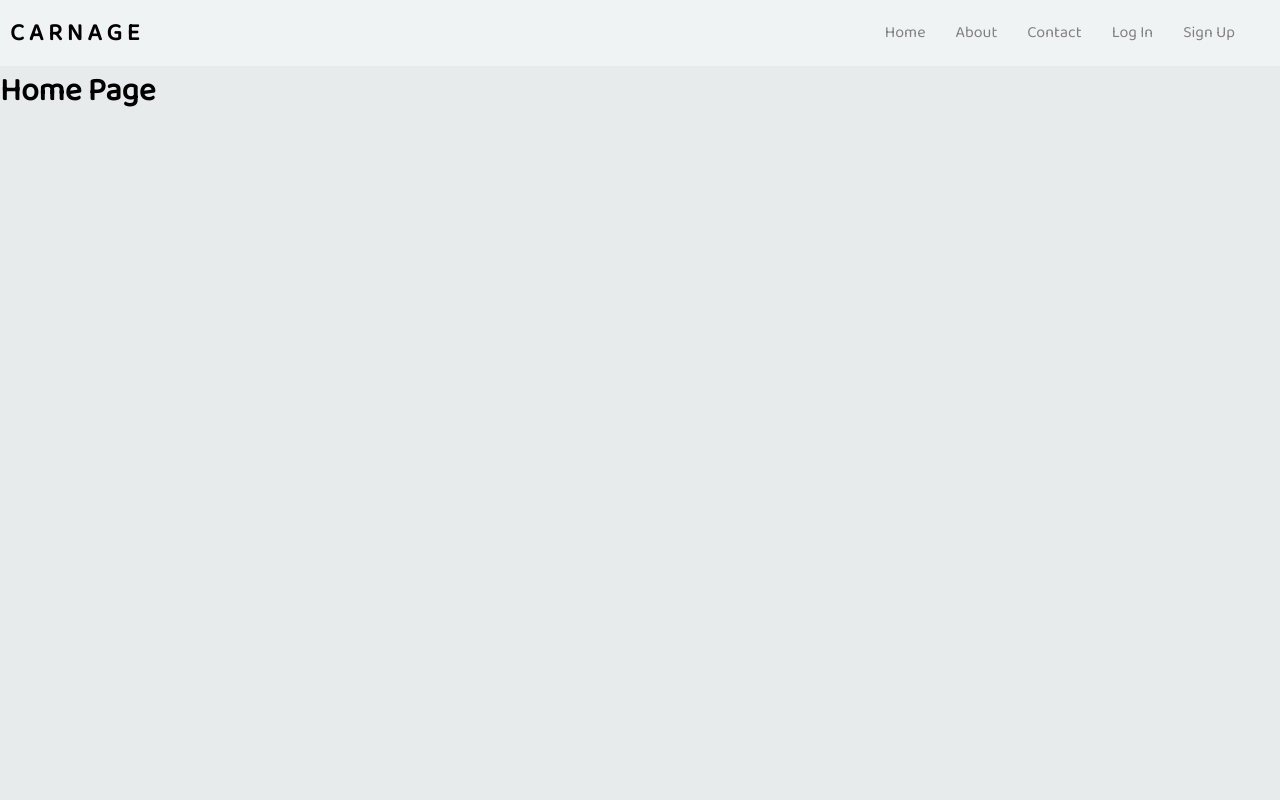
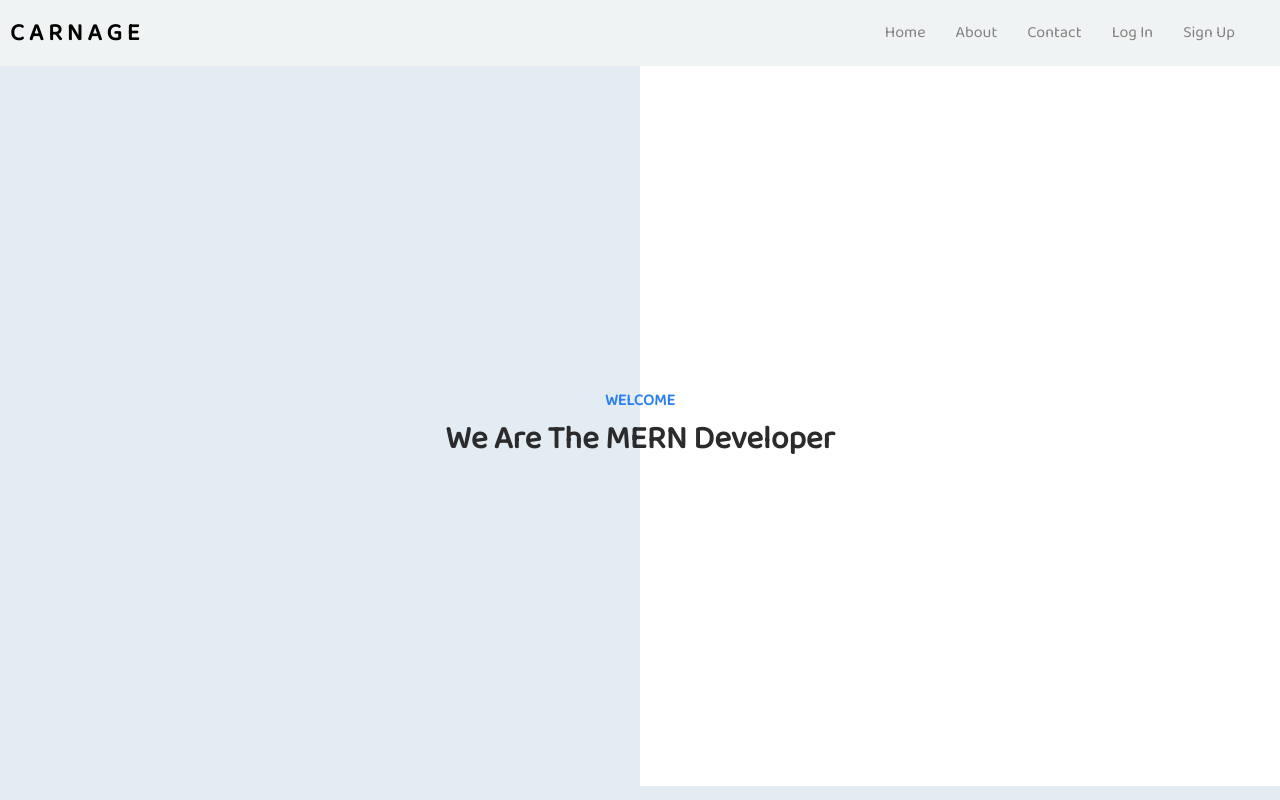
Before and after one commit to osamahannan/MERN_Register, a React (Create React App) app in the folder client/: page / in a window 1280 px wide. Built offline with nearby package versions, Linux system fonts and the light colour scheme; the HTML template or start-up script is replaced by a standard one.

Commit message:
completed home page UI

```diff
--- a/client/src/Components/Home.js
+++ b/client/src/Components/Home.js
@@ -2,8 +2,15 @@ import React from 'react'
 
 const Home = () => {
     return (
-        <div>
-            <h1>Home Page</h1>
+        <div className="container">
+
+            <div className="welcome">
+                WELCOME
+            </div>
+            <div className="developer">
+                We Are The MERN Developer
+            </div>
+
         </div>
     )
 }
--- a/client/src/index.css
+++ b/client/src/index.css
@@ -7,7 +7,7 @@
 }
 
 body {
-  background-color: rgb(232, 235, 235);
+  background-color: rgb(227, 236, 243);
 }
 
 .nav-bar{
@@ -210,3 +210,24 @@ ul li a:hover {
 .contact-button {
   margin: 20px;
 }
+
+.container {
+  display: flex;
+  justify-content: center;
+  flex-direction: column;
+  align-items: center;
+  height: 90vh;
+  background: linear-gradient(to right, rgb(227, 236, 243) 50%,rgb(255, 255, 255) 50%);
+}
+
+.welcome {
+  font-size: 1rem;
+  font-weight: bold;
+  color: rgb(43, 128, 238);
+}
+
+.developer {
+  font-size: 2rem;
+  color: rgb(43, 43, 44);
+  font-weight: bold;
+}
```
